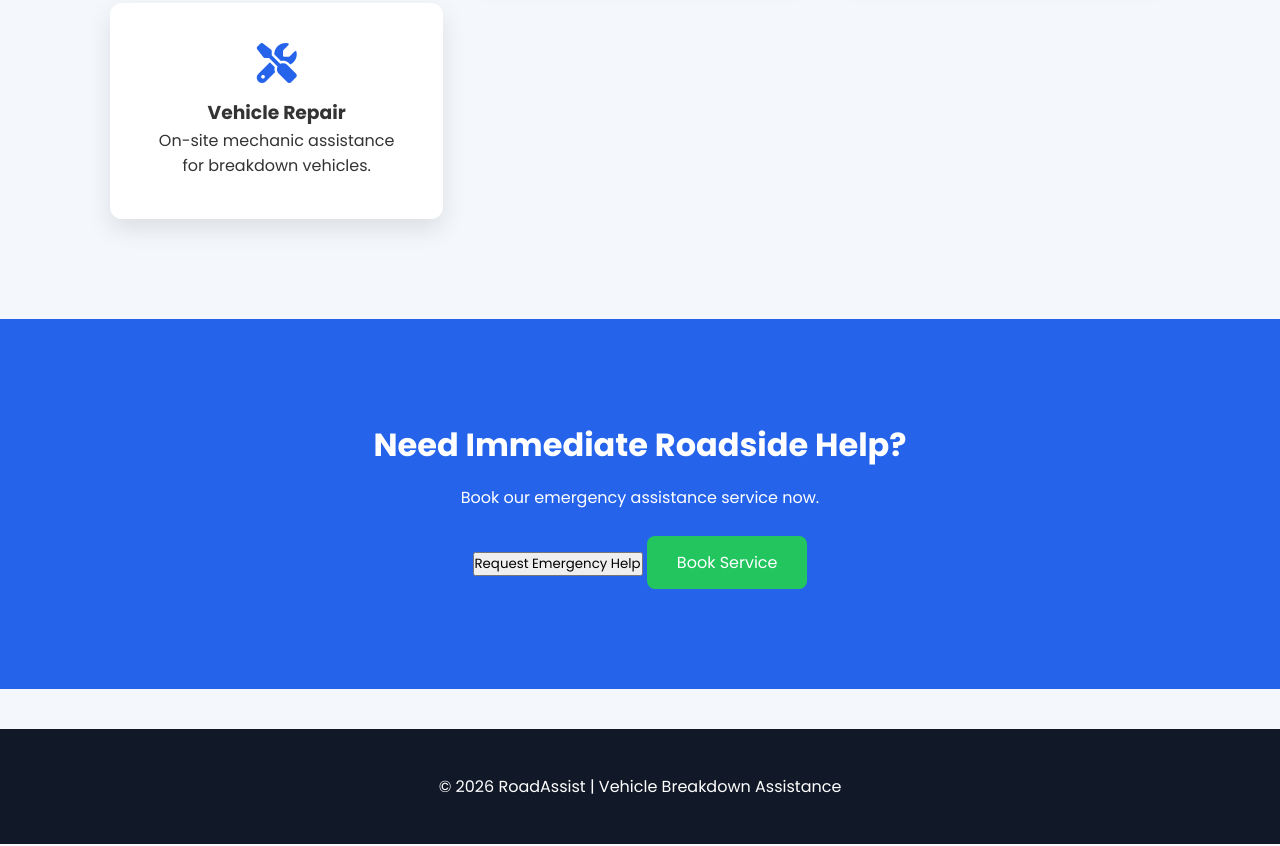
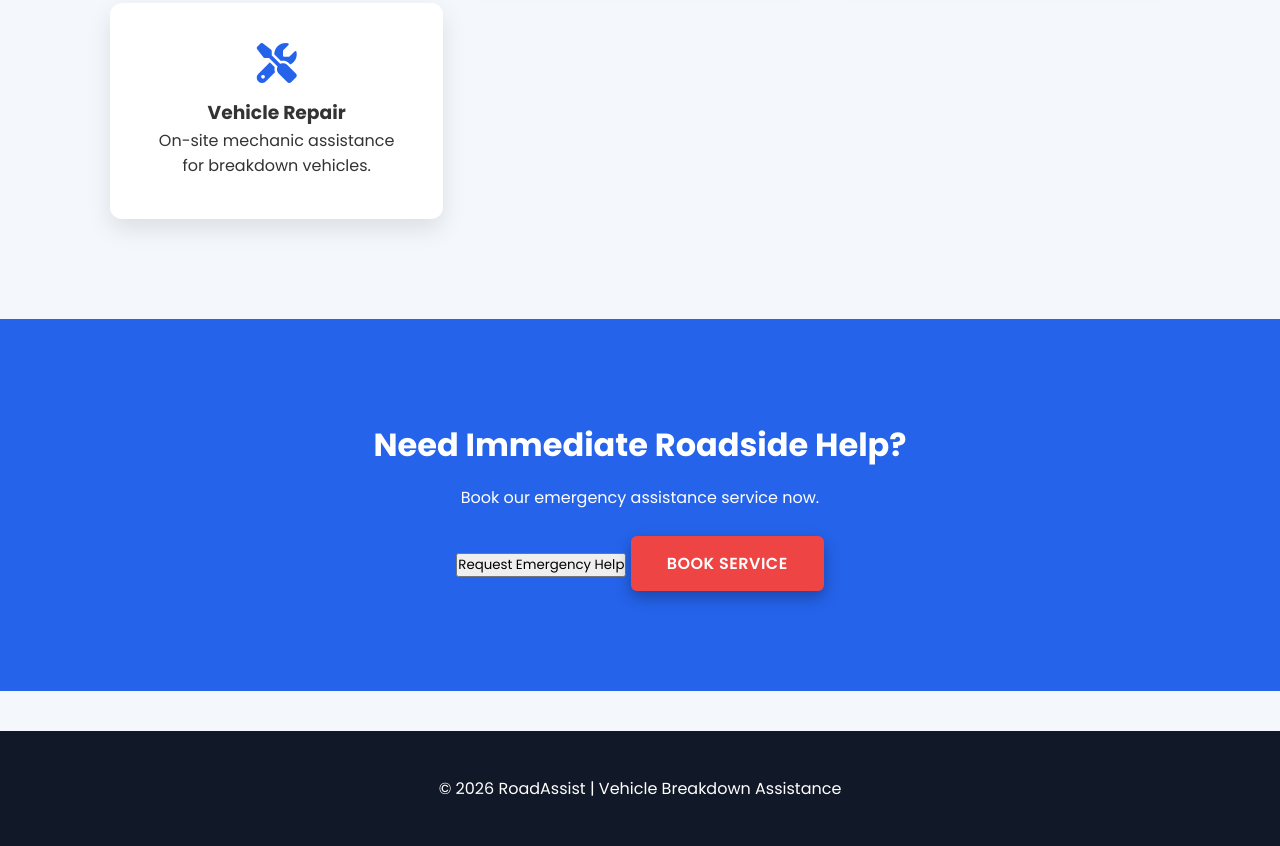
Before and after one commit to venugopalsugumar/VehicleBreakdownAssistance, a plain HTML site: page index.html in a window 1280 px wide. Shown: the part 1235-2081 px from the top of the page. Drawn offline with Linux system fonts and the light colour scheme.

Commit message:
Update style.css

```diff
--- a/style.css
+++ b/style.css
@@ -104,23 +104,28 @@ opacity:0.9;
 /* BUTTON */
 
 .main-btn{
-background:#22c55e;
+background:#ef4444;
 color:white;
-padding:14px 30px;
+padding:15px 36px;
 border:none;
-border-radius:8px;
+border-radius:6px;
 font-size:16px;
+font-weight:600;
+letter-spacing:0.5px;
 cursor:pointer;
-transition:0.3s;
+text-transform:uppercase;
+transition:all 0.3s ease;
+box-shadow:0 6px 15px rgba(0,0,0,0.3);
 }
 
 .main-btn:hover{
-background:#16a34a;
-transform:scale(1.05);
+background:#dc2626;
+transform:translateY(-2px);
+box-shadow:0 10px 25px rgba(0,0,0,0.4);
 }
 
 .main-btn:active{
-transform:scale(0.95);
+transform:translateY(0);
 }
 
 
```
